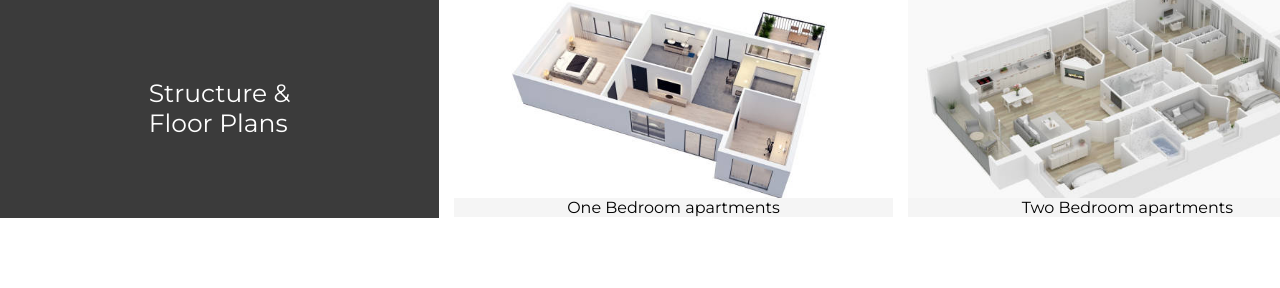
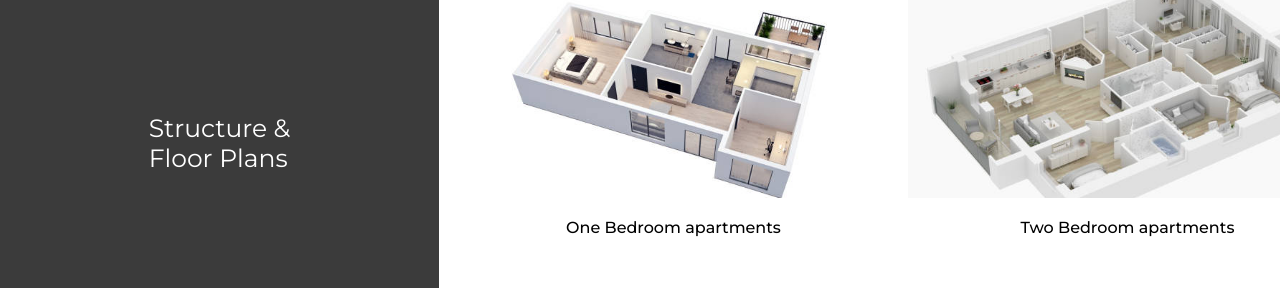
Before and after one commit to DonFranklie/ze-alma, a plain HTML site: page index.html in a window 1280 px wide. Shown: the part 1461-1749 px from the top of the page. Before the commit the page ends 1679 px from the top, so only its background shows below. Drawn offline with Linux system fonts and the light colour scheme.

Commit message:
Updated styles

```diff
--- a/sass/style.scss
+++ b/sass/style.scss
@@ -112,7 +112,7 @@ ul{
 
     .hero-btns{
         margin-top: 20px;
-        font-weight: 500;
+
         .btn-1{
             background-color: $primary-color;
             color: $secondary-color;
@@ -121,6 +121,7 @@ ul{
             cursor: pointer;
             border-radius: 4px;
             font-size: 14px;
+            font-weight: 600;
 
         }
 
@@ -132,6 +133,7 @@ ul{
             cursor: pointer;
             border-radius: 4px;
             font-size: 14px;
+            font-weight: 600;
         }
 
     }
@@ -250,7 +252,7 @@ ul{
 
     display: grid;
     grid-template-columns: repeat(3, 439px);
-    grid-template-rows: 220px;
+    grid-template-rows: 290px;
     gap: 15px;
     .section-6-cards{
         position: relative;
@@ -260,7 +262,8 @@ ul{
             flex-direction: column;
             justify-content: center;
             align-items: center;
-            background-color: rgba(220, 220, 220, 0.3);
+            gap: 20px;
+            // background-color: rgba(220, 220, 220, 0.3);
 
             img{
                 width: 439px;
@@ -272,6 +275,7 @@ ul{
 
             .not-overlay-text{
                 opacity: 1;
+                font-weight: 500;
                 transition: all .15s ease-in-out;
 
             }
```
Also changed, not shown: CSS/style.css.
